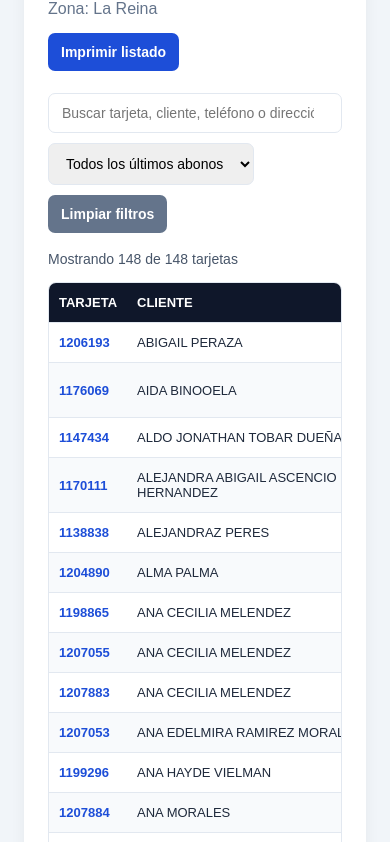
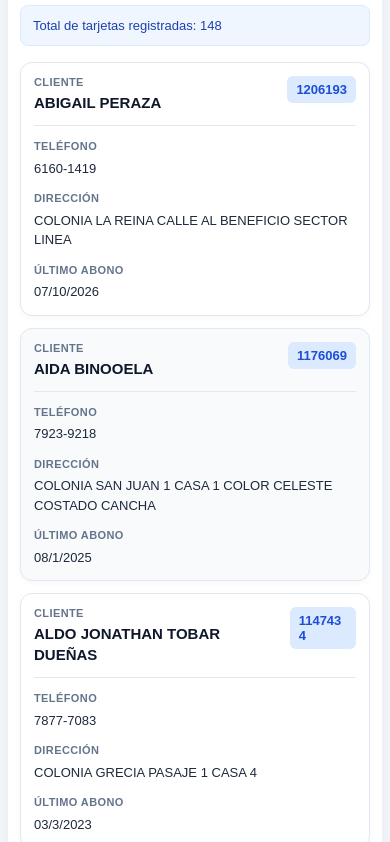
Before and after one commit to 125-126/sonia-garcia, a plain HTML site: page index.html in a window 390 px wide. Shown: the part 84-926 px from the top of the page. Drawn offline with Linux system fonts and the light colour scheme.

Commit message:
Update index.html

```diff
--- a/index.html
+++ b/index.html
@@ -1,8 +1,10 @@
+
 <!DOCTYPE html>
 <html lang="es">
 <head>
 <meta charset="UTF-8">
 <meta name="viewport" content="width=device-width, initial-scale=1.0">
+<meta name="theme-color" content="#0f172a">
 <title>Listado de tarjetas - La Reina</title>
 
 <style>
@@ -11,100 +13,83 @@
     --azul: #1d4ed8;
     --fondo: #f1f5f9;
     --borde: #e2e8f0;
+    --texto: #1e293b;
+    --gris: #64748b;
 }
 
 * {
     box-sizing: border-box;
 }
 
+html {
+    width: 100%;
+    overflow-x: hidden;
+    -webkit-text-size-adjust: 100%;
+}
+
 body {
     margin: 0;
-    padding: 24px;
-    font-family: Arial, sans-serif;
+    padding: 20px;
+    width: 100%;
+    font-family: Arial, Helvetica, sans-serif;
     background: var(--fondo);
-    color: #1e293b;
+    color: var(--texto);
 }
 
 .contenedor {
+    width: 100%;
     max-width: 1600px;
-    margin: auto;
+    margin: 0 auto;
+    padding: 24px;
     background: white;
-    padding: 24px;
-    border-radius: 12px;
+    border-radius: 14px;
     box-shadow: 0 4px 15px #0000000d;
 }
 
 .encabezado {
-    display: flex;
-    justify-content: space-between;
-    align-items: center;
-    flex-wrap: wrap;
-    gap: 15px;
-    margin-bottom: 22px;
+    margin-bottom: 20px;
 }
 
 h1 {
     margin: 0;
     color: var(--azul-oscuro);
     font-size: 25px;
+    line-height: 1.35;
+    overflow-wrap: anywhere;
 }
 
 .subtitulo {
     margin-top: 7px;
-    color: #64748b;
-}
-
-.controles {
-    display: flex;
-    gap: 10px;
-    flex-wrap: wrap;
-    margin-bottom: 18px;
-}
-
-input, select, button {
-    padding: 11px 13px;
-    border: 1px solid var(--borde);
-    border-radius: 7px;
+    color: var(--gris);
     font-size: 14px;
-}
-
-#buscar {
-    flex: 1;
-    min-width: 240px;
-}
-
-button {
-    cursor: pointer;
-    background: var(--azul);
-    color: white;
-    border: none;
-    font-weight: bold;
-}
-
-button:hover {
-    opacity: .88;
-}
-
-.limpiar {
-    background: #64748b;
+    line-height: 1.5;
 }
 
 .resumen {
-    margin-bottom: 15px;
+    margin-bottom: 16px;
+    padding: 12px 14px;
+    background: #eff6ff;
+    color: #1e40af;
+    border: 1px solid #dbeafe;
+    border-radius: 8px;
     font-size: 14px;
-    color: #475569;
+    line-height: 1.5;
 }
 
+/* TABLA EN COMPUTADORA */
+
 .tabla-contenedor {
+    width: 100%;
     overflow-x: auto;
+    -webkit-overflow-scrolling: touch;
     border: 1px solid var(--borde);
-    border-radius: 8px;
+    border-radius: 9px;
 }
 
 table {
     width: 100%;
     border-collapse: collapse;
-    min-width: 950px;
+    min-width: 850px;
 }
 
 thead {
@@ -112,11 +97,14 @@ thead {
     color: white;
 }
 
-th, td {
+th,
+td {
     padding: 12px 10px;
     text-align: left;
     border-bottom: 1px solid var(--borde);
     font-size: 13px;
+    line-height: 1.5;
+    vertical-align: top;
 }
 
 th {
@@ -132,42 +120,168 @@ tbody tr:hover {
 }
 
 td:first-child {
+    color: var(--azul);
     font-weight: bold;
-    color: var(--azul);
+    white-space: nowrap;
 }
 
-@media print {
+/* TARJETAS PARA CELULAR */
+
+.tarjetas-movil {
+    display: none;
+    width: 100%;
+    flex-direction: column;
+    gap: 12px;
+}
+
+.tarjeta-cliente {
+    width: 100%;
+    min-width: 0;
+    padding: 15px;
+    background: white;
+    border: 1px solid var(--borde);
+    border-radius: 12px;
+    box-shadow: 0 2px 7px #00000008;
+    overflow-wrap: anywhere;
+    word-break: break-word;
+}
+
+.tarjeta-cliente:nth-child(even) {
+    background: #f8fafc;
+}
+
+.tarjeta-superior {
+    display: flex;
+    align-items: flex-start;
+    justify-content: space-between;
+    gap: 10px;
+    padding-bottom: 12px;
+    margin-bottom: 12px;
+    border-bottom: 1px solid var(--borde);
+}
+
+.tarjeta-numero {
+    display: inline-block;
+    max-width: 100%;
+    padding: 6px 9px;
+    background: #dbeafe;
+    color: #1d4ed8;
+    border-radius: 6px;
+    font-size: 13px;
+    font-weight: bold;
+    overflow-wrap: anywhere;
+}
+
+.tarjeta-etiqueta {
+    display: block;
+    margin-bottom: 4px;
+    color: var(--gris);
+    font-size: 11px;
+    font-weight: bold;
+    text-transform: uppercase;
+    letter-spacing: .4px;
+}
+
+.tarjeta-nombre {
+    margin: 0;
+    color: var(--azul-oscuro);
+    font-size: 16px;
+    line-height: 1.4;
+    overflow-wrap: anywhere;
+}
+
+.tarjeta-campo {
+    margin-top: 12px;
+    min-width: 0;
+    font-size: 14px;
+    line-height: 1.5;
+    overflow-wrap: anywhere;
+    word-break: break-word;
+}
+
+.tarjeta-valor {
+    color: var(--texto);
+}
+
+.tarjeta-vacia {
+    padding: 20px 14px;
+    color: var(--gris);
+    text-align: center;
+    background: white;
+    border: 1px solid var(--borde);
+    border-radius: 10px;
+}
+
+/* CELULARES Y TABLETAS */
+
+@media screen and (max-width: 700px) {
     body {
-        padding: 0;
-        background: white;
+        padding: 8px;
     }
 
     .contenedor {
-        padding: 0;
-        box-shadow: none;
+        padding: 12px;
+        border-radius: 10px;
+        box-shadow: 0 2px 10px #0000000a;
     }
 
-    .controles, .no-imprimir {
+    .encabezado {
+        margin-bottom: 14px;
+    }
+
+    h1 {
+        font-size: 21px;
+    }
+
+    .subtitulo {
+        font-size: 13px;
+    }
+
+    .resumen {
+        padding: 10px 12px;
+        font-size: 13px;
+    }
+
+    .tabla-contenedor {
         display: none !important;
     }
 
-    .tabla-contenedor {
-        overflow: visible;
-        border: none;
+    .tarjetas-movil {
+        display: flex !important;
     }
 
-    table {
-        min-width: 0;
+    .tarjeta-cliente {
+        padding: 13px;
     }
 
-    th, td {
-        padding: 5px;
-        font-size: 9px;
+    .tarjeta-nombre {
+        font-size: 15px;
     }
 
-    thead {
-        print-color-adjust: exact;
-        -webkit-print-color-adjust: exact;
+    .tarjeta-campo {
+        font-size: 13px;
+    }
+}
+
+@media screen and (max-width: 380px) {
+    body {
+        padding: 5px;
+    }
+
+    .contenedor {
+        padding: 9px;
+    }
+
+    h1 {
+        font-size: 19px;
+    }
+
+    .tarjeta-cliente {
+        padding: 11px;
+    }
+
+    .tarjeta-superior {
+        gap: 6px;
     }
 }
 </style>
@@ -176,38 +290,14 @@ td:first-child {
 <body>
 <div class="contenedor">
 
-    <div class="encabezado">
-        <div>
-            <h1>Listado de tarjetas</h1>
-            <div class="subtitulo">Zona: La Reina</div>
-        </div>
+    <header class="encabezado">
+        <h1>Listado de tarjetas</h1>
+        <div class="subtitulo">Zona: La Reina</div>
+    </header>
 
-        <button onclick="window.print()">Imprimir listado</button>
+    <div class="resumen" id="resumen">
+        Cargando listado...
     </div>
-
-    <div class="controles">
-        <input
-            type="search"
-            id="buscar"
-            placeholder="Buscar tarjeta, cliente, teléfono o dirección..."
-            oninput="filtrar()"
-        >
-
-        <select id="filtroAbono" onchange="filtrar()">
-            <option value="">Todos los últimos abonos</option>
-            <option value="2026">Abonos de 2026</option>
-            <option value="2025">Abonos de 2025</option>
-            <option value="2024">Abonos de 2024</option>
-            <option value="anteriores">Anteriores a 2024</option>
-            <option value="sin-fecha">Sin fecha</option>
-        </select>
-
-        <button class="limpiar" onclick="limpiarFiltros()">
-            Limpiar filtros
-        </button>
-    </div>
-
-    <div class="resumen" id="resumen"></div>
 
     <div class="tabla-contenedor">
         <table>
@@ -223,11 +313,11 @@ td:first-child {
             <tbody id="tablaClientes"></tbody>
         </table>
     </div>
+
+    <div class="tarjetas-movil" id="tarjetasMovil"></div>
 </div>
 
 <script>
-// Pega aquí los registros del listado original.
-// Formato: TARJETA|CLIENTE|TELEFONO|DIRECCION|ULT_ABONO
 const datos = `
 1206193|ABIGAIL PERAZA|6160-1419|COLONIA LA REINA CALLE AL BENEFICIO SECTOR LINEA|07/10/2026
 1176069|AIDA BINOOELA|7923-9218|COLONIA SAN JUAN 1 CASA 1 COLOR CELESTE COSTADO CANCHA|08/1/2025
@@ -379,14 +469,15 @@ const datos = `
 42500|ELIGIA SANCHEZ|7221-2081|COLONIA LA REINA CASA 15 POL.4 CALLE NICARAGUA|20/3/2024
 `;
 
-const clientes = datos.trim().split("\n").map(linea => {
-    const [tarjeta, cliente, telefono, direccion, abono] = linea.split("|");
+const clientes = datos.trim().split(/\r?\n/).filter(linea => linea.trim() !== "").map(linea => {
+    const partes = linea.split("|");
+
     return {
-        tarjeta: tarjeta || "",
-        cliente: cliente || "",
-        telefono: telefono || "",
-        direccion: direccion || "",
-        abono: abono || ""
+        tarjeta: partes[0] || "",
+        cliente: partes[1] || "",
+        telefono: partes[2] || "",
+        direccion: partes[3] || "",
+        abono: partes[4] || ""
     };
 });
 
@@ -400,53 +491,52 @@ function escapar(valor) {
     })[caracter]);
 }
 
-function filtrar() {
-    const busqueda = document.getElementById("buscar").value
-        .trim().toLocaleLowerCase("es");
-    const filtro = document.getElementById("filtroAbono").value;
+function mostrarClientes() {
+    const tabla = document.getElementById("tablaClientes");
+    const tarjetas = document.getElementById("tarjetasMovil");
 
-    const resultado = clientes.filter(c => {
-        const texto = [
-            c.tarjeta, c.cliente, c.telefono, c.direccion, c.abono
-        ].join(" ").toLocaleLowerCase("es");
+    tabla.innerHTML = clientes.map(c => `
+        <tr>
+            <td>${escapar(c.tarjeta)}</td>
+            <td>${escapar(c.cliente)}</td>
+            <td>${escapar(c.telefono || "No registrado")}</td>
+            <td>${escapar(c.direccion || "No registrada")}</td>
+            <td>${escapar(c.abono || "Sin fecha")}</td>
+        </tr>
+    `).join("");
 
-        let coincideTexto = texto.includes(busqueda);
-        let anio = c.abono.match(/(\d{4})$/);
-        let coincideAnio = true;
+    tarjetas.innerHTML = clientes.map(c => `
+        <article class="tarjeta-cliente">
+            <div class="tarjeta-superior">
+                <div>
+                    <span class="tarjeta-etiqueta">Cliente</span>
+                    <h2 class="tarjeta-nombre">${escapar(c.cliente || "Sin nombre")}</h2>
+                </div>
+                <span class="tarjeta-numero">${escapar(c.tarjeta)}</span>
+            </div>
 
-        if (filtro === "sin-fecha") {
-            coincideAnio = !c.abono;
-        } else if (filtro === "anteriores") {
-            coincideAnio = anio && Number(anio[1]) < 2024;
-        } else if (filtro) {
-            coincideAnio = anio && anio[1] === filtro;
-        }
+            <div class="tarjeta-campo">
+                <span class="tarjeta-etiqueta">Teléfono</span>
+                <div class="tarjeta-valor">${escapar(c.telefono || "No registrado")}</div>
+            </div>
 
-        return coincideTexto && coincideAnio;
-    });
+            <div class="tarjeta-campo">
+                <span class="tarjeta-etiqueta">Dirección</span>
+                <div class="tarjeta-valor">${escapar(c.direccion || "No registrada")}</div>
+            </div>
 
-    document.getElementById("tablaClientes").innerHTML =
-        resultado.map(c => `
-            <tr>
-                <td>${escapar(c.tarjeta)}</td>
-                <td>${escapar(c.cliente)}</td>
-                <td>${escapar(c.telefono)}</td>
-                <td>${escapar(c.direccion)}</td>
-                <td>${escapar(c.abono)}</td>
-            </tr>
-        `).join("");
+            <div class="tarjeta-campo">
+                <span class="tarjeta-etiqueta">Último abono</span>
+                <div class="tarjeta-valor">${escapar(c.abono || "Sin fecha")}</div>
+            </div>
+        </article>
+    `).join("");
 
     document.getElementById("resumen").textContent =
-        `Mostrando ${resultado.length} de ${clientes.length} tarjetas`;
+        `Total de tarjetas registradas: ${clientes.length}`;
 }
 
-function limpiarFiltros() {
-    document.getElementById("buscar").value = "";
-    document.getElementById("filtroAbono").value = "";
-    filtrar();
-}
-
-filtrar();
+mostrarClientes();
 </script>
 </body>
 </html>
```
